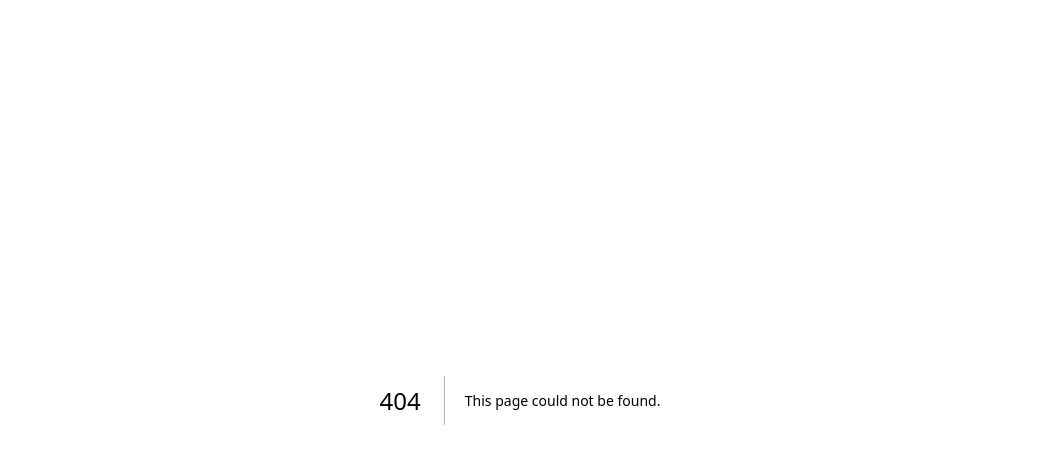
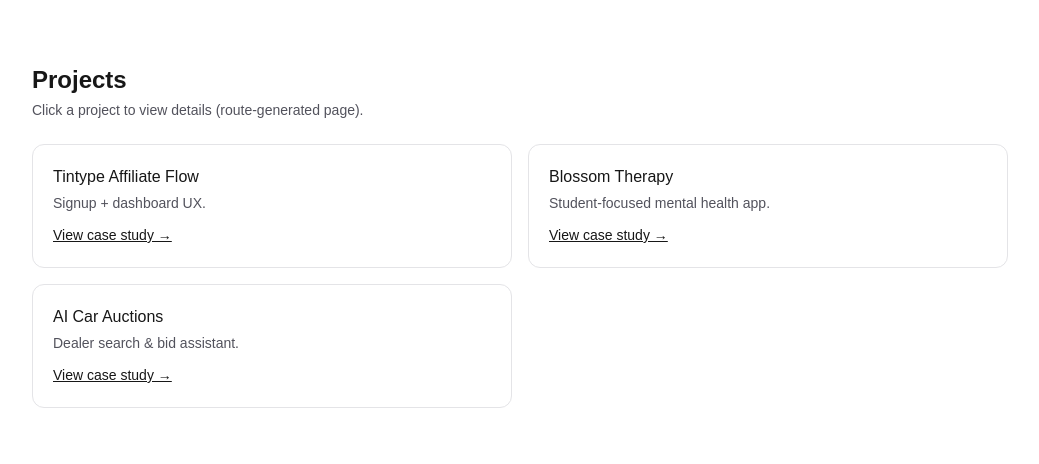
Before and after one commit to fjabrayilova-ux/my-app, a Next.js app: page /src/app/projects in a window 1280 px wide. Before the commit this address had no page. Shown: the top 464 px of the page, without its empty margins (120-1159 px from the left). Built offline with nearby package versions, Linux system fonts and the light colour scheme.

Commit message:
Create page.tsx

```diff
--- /dev/null
+++ b/src/app/src/app/projects/page.tsx
@@ -0,0 +1,30 @@
+import Link from "next/link";
+
+const projects = [
+  { slug: "tintype-affiliate", title: "Tintype Affiliate Flow", summary: "Signup + dashboard UX." },
+  { slug: "blossom-therapy", title: "Blossom Therapy", summary: "Student-focused mental health app." },
+  { slug: "car-auctions-ai", title: "AI Car Auctions", summary: "Dealer search & bid assistant." },
+];
+
+export default function Projects() {
+  return (
+    <main className="mx-auto max-w-5xl px-6 py-16">
+      <h1 className="text-2xl font-semibold">Projects</h1>
+      <p className="text-sm text-zinc-600 dark:text-zinc-400 mt-1">Click a project to view details (route-generated page).</p>
+
+      <ul className="mt-6 grid sm:grid-cols-2 gap-4">
+        {projects.map((p) => (
+          <li key={p.slug} className="rounded-xl border border-zinc-200 dark:border-zinc-800 p-5 hover:shadow-md transition-shadow">
+            <h2 className="font-medium">{p.title}</h2>
+            <p className="text-sm text-zinc-600 dark:text-zinc-400 mt-1">{p.summary}</p>
+            <Link href={`/projects/${p.slug}`} className="text-sm mt-3 inline-block underline">
+              View case study →
+            </Link>
+          </li>
+        ))}
+      </ul>
+    </main>
+  );
+}
+
+export { projects };
```
